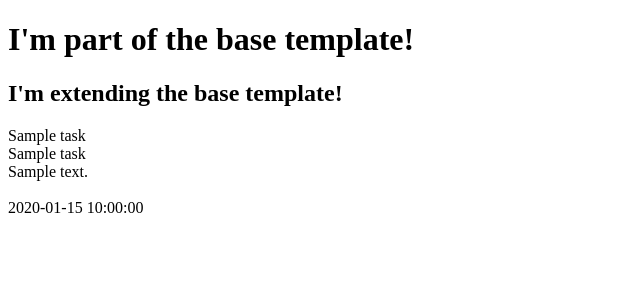
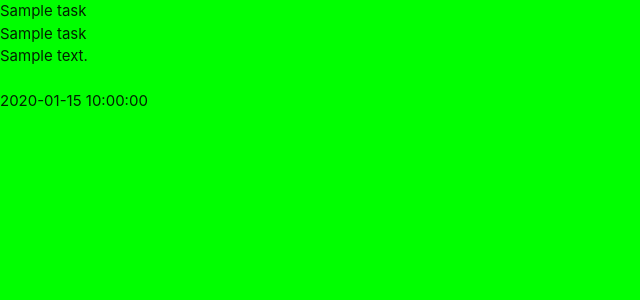
Before and after one commit to GraeA85/mini-project, a Flask app: page / in a window 1280 px wide. Shown: the top 300 px of the page, without its empty margins (0-640 px from the left). Run offline with Flask 2, Linux system fonts and the light colour scheme; a database or web service that is not in the repository returns one stand-in record (values such as "Sample title"); some libraries are stand-ins or nearby versions.

Commit message:
add materialize and static files

```diff
--- /dev/null
+++ b/static/css/style.css
@@ -0,0 +1,3 @@
+body {
+    background-color: lime;
+}
--- a/templates/base.html
+++ b/templates/base.html
@@ -4,12 +4,23 @@
     <meta charset="UTF-8">
     <meta http-equiv="X-UA-Compatible" content="IE=edge">
     <meta name="viewport" content="width=device-width, initial-scale=1.0">
+    <link rel="stylesheet" href="https://cdnjs.cloudflare.com/ajax/libs/font-awesome/6.2.1/css/all.min.css"
+    integrity="sha512-MV7K8+y+gLIBoVD59lQIYicR65iaqukzvf/nwasF0nqhPay5w/9lJmVM2hMDcnK1OnMGCdVK+iQrJ7lzPJQd1w==" crossorigin="anonymous" referrerpolicy="no-referrer" type="text/css">
+    <link rel="stylesheet" href="https://cdnjs.cloudflare.com/ajax/libs/materialize/1.0.0/css/materialize.min.css" type="text/css">
+    <link rel="stylesheet" href="{{ url_for('static', filename='css/style.css') }}" type="text/css">
+    {% block styles %}
+    {% endblock %}
     <title>Task Manager</title>
 </head>
 <body>
-    <h1>I'm part of the base template!</h1>
+
     {% block stuff %}
     {% endblock %}
 
+    <script src="https://code.jquery.com/jquery-3.6.3.min.js" integrity="sha256-pvPw+upLPUjgMXY0G+8O0xUf+/Im1MZjXxxgOcBQBXU=" crossorigin="anonymous"></script>
+    <script src="https://cdnjs.cloudflare.com/ajax/libs/materialize/1.0.0/js/materialize.min.js"></script>
+    <script src="{{ url_for('static', filename='js/script.js') }}"></script>
+    {% block scripts %}
+    {% endblock %}
 </body>
 </html>
--- a/templates/tasks.html
+++ b/templates/tasks.html
@@ -1,7 +1,7 @@
 {% extends "base.html" %}
 {% block stuff %}
 
-    <h2>I'm extending the base template!</h2>
+
 
     {% for task in tasks %}
         {{ task.task_name }}<br>
```
Also changed, not shown: static/js/script.js (added).
